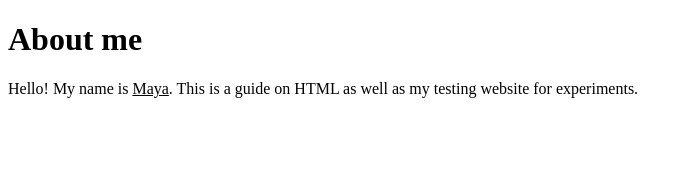
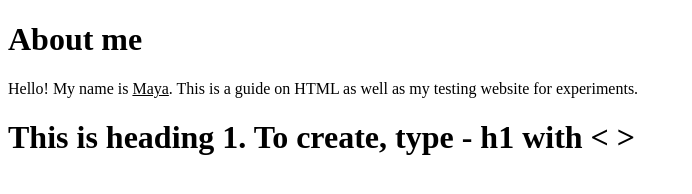
Before and after one commit to Gekosoup/maya-world, a plain HTML site: page index.html in a window 1280 px wide. Shown: the whole page, without its empty margins (0-692 px from the left). Drawn offline with Linux system fonts and the light colour scheme.

Commit message:
Create heading tutorial

```diff
--- a/index.html
+++ b/index.html
@@ -9,5 +9,6 @@
 <body>
   <h1>About me</h1>
   <p>Hello! My name is <u>Maya</u>. This is a guide on HTML as well as my testing website for experiments.</p>
+  <h1>This is <b>heading 1</b>. To create, type - h1 with < > </h1>
 </body>
 </html>
```
